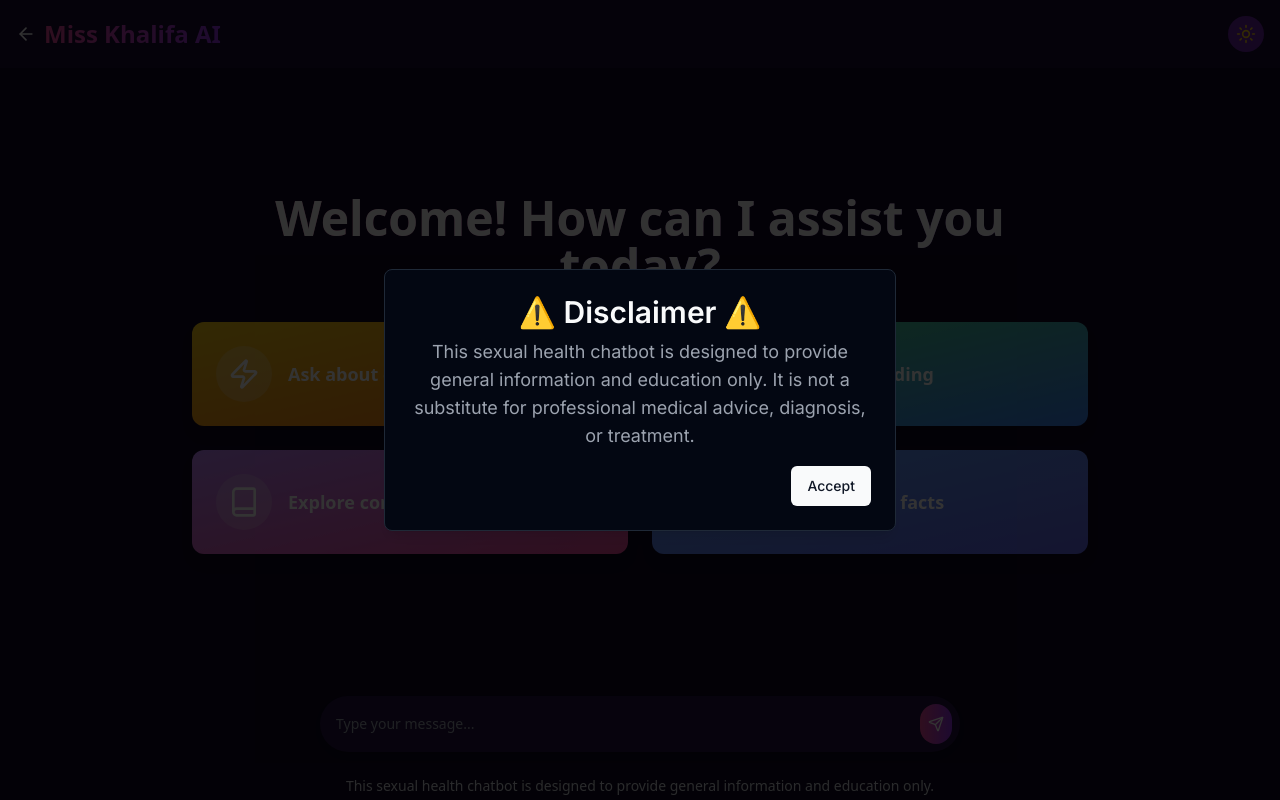
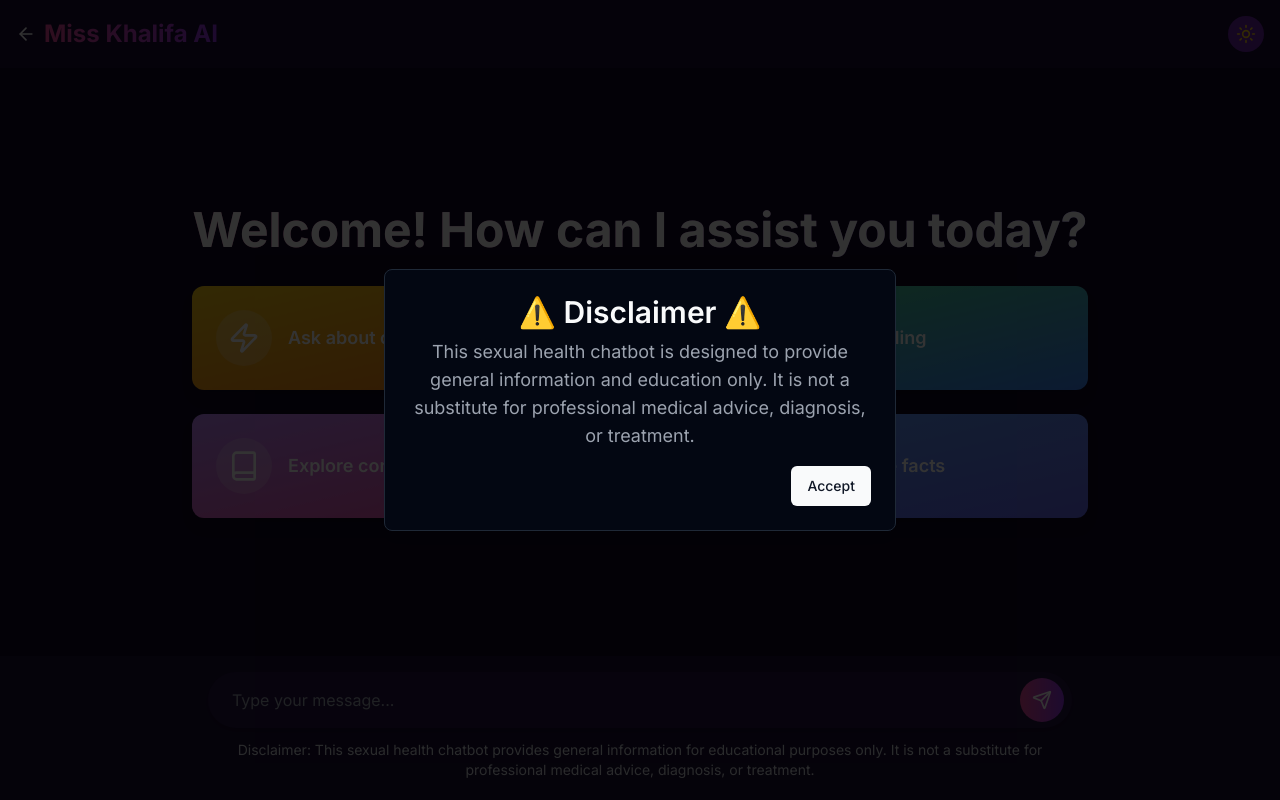
Before and after one commit to fraimerr/Miss-Khalifa-AI, a Next.js app in the folder frontend/: page /chat in a window 1280 px wide. Built offline with nearby package versions, Linux system fonts and the light colour scheme.

Commit message:
More design improvements.

```diff
--- a/frontend/src/components/ChatInput.tsx
+++ b/frontend/src/components/ChatInput.tsx
@@ -1,5 +1,4 @@
 import React from "react";
-import { Button } from "../components/ui/button";
 import { Send } from "lucide-react";
 import { motion } from "framer-motion";
 
@@ -16,27 +15,27 @@
 }) => {
 	return (
 		<motion.div
-			className="max-w-2xl mx-auto w-full px-4 py-4"
+			className="w-full max-w-4xl mx-auto px-4"
 			initial={{ opacity: 0, y: 20 }}
 			animate={{ opacity: 1, y: 0 }}
 			transition={{ duration: 0.3 }}
 		>
-			<div className="flex items-center space-x-2 bg-white dark:bg-[#241242] rounded-full p-2 shadow-md">
+			<div className="relative">
 				<input
 					type="text"
 					value={input}
 					onChange={(e) => setInput(e.target.value)}
 					placeholder="Type your message..."
-					className="flex-1 p-2 bg-transparent border-none focus:outline-none focus:ring-0 dark:text-gray-200 dark:placeholder-gray-400 text-sm"
+					className="w-full px-6 py-4 bg-white dark:bg-[#241242] text-gray-900 dark:text-gray-100 rounded-full shadow-md focus:outline-none focus:ring-2 focus:ring-pink-500 dark:focus:ring-purple-500 transition-all duration-300 text-base"
 					onKeyPress={(e) => e.key === "Enter" && handleSend()}
 				/>
-				<Button
+				<button
 					onClick={handleSend}
-					className="bg-gradient-to-r from-pink-500 to-purple-600 hover:from-pink-600 hover:to-purple-700 text-white p-2 rounded-full transition-colors duration-150"
+					className="absolute right-2 top-1/2 transform -translate-y-1/2 bg-gradient-to-r from-pink-500 to-purple-600 hover:from-pink-600 hover:to-purple-700 text-white p-3 rounded-full transition-all duration-300 focus:outline-none focus:ring-2 focus:ring-pink-500 dark:focus:ring-purple-500"
 					aria-label="Send message"
 				>
-					<Send className="h-4 w-4" />
-				</Button>
+					<Send className="h-5 w-5" />
+				</button>
 			</div>
 		</motion.div>
 	);
--- a/frontend/src/components/ChatInterface.tsx
+++ b/frontend/src/components/ChatInterface.tsx
@@ -6,6 +6,7 @@
 import ChatInput from "@/components/ChatInput";
 import ChatMessages from "../components/ChatMessages";
 import DataVisualization from "@/components/DataVisualization";
+import { motion } from "framer-motion";
 
 interface Message {
 	text: string;
@@ -83,7 +84,7 @@
 	}, [messages]);
 
 	return (
-    <div className={`h-screen overflow-hidden ${darkMode ? "dark" : ""} font-sans`}>
+		<div className={`h-screen overflow-hidden ${darkMode ? "dark" : ""}`}>
 			<Header darkMode={darkMode} setDarkMode={setDarkMode} />
 			<main className="flex-1 flex flex-col h-[calc(100vh-64px)] bg-gray-50 dark:bg-[#0f0721]">
 				<ChatMessages
@@ -93,8 +94,23 @@
 					handleCopyText={handleCopyText}
 					bottomRef={bottomRef}
 				/>
-        <ChatInput input={input} setInput={setInput} handleSend={handleSend} />
-        <p className="text-center text-sm text-gray-300 py-2">This sexual health chatbot is designed to provide general information and education only.</p>
+				<div className="pb-6 pt-4 bg-gray-100 dark:bg-[#1a0e33]">
+					<ChatInput
+						input={input}
+						setInput={setInput}
+						handleSend={handleSend}
+					/>
+					<motion.p
+						className="text-center text-xs sm:text-sm text-gray-600 dark:text-gray-300 mt-3 px-4 max-w-4xl mx-auto"
+						initial={{ opacity: 0, y: 10 }}
+						animate={{ opacity: 1, y: 0 }}
+						transition={{ delay: 0.2 }}
+					>
+						Disclaimer: This sexual health chatbot provides general information
+						for educational purposes only. It is not a substitute for
+						professional medical advice, diagnosis, or treatment.
+					</motion.p>
+				</div>
 			</main>
 		</div>
 	);
```
Lines whose indentation alone changed are shown as unchanged.
